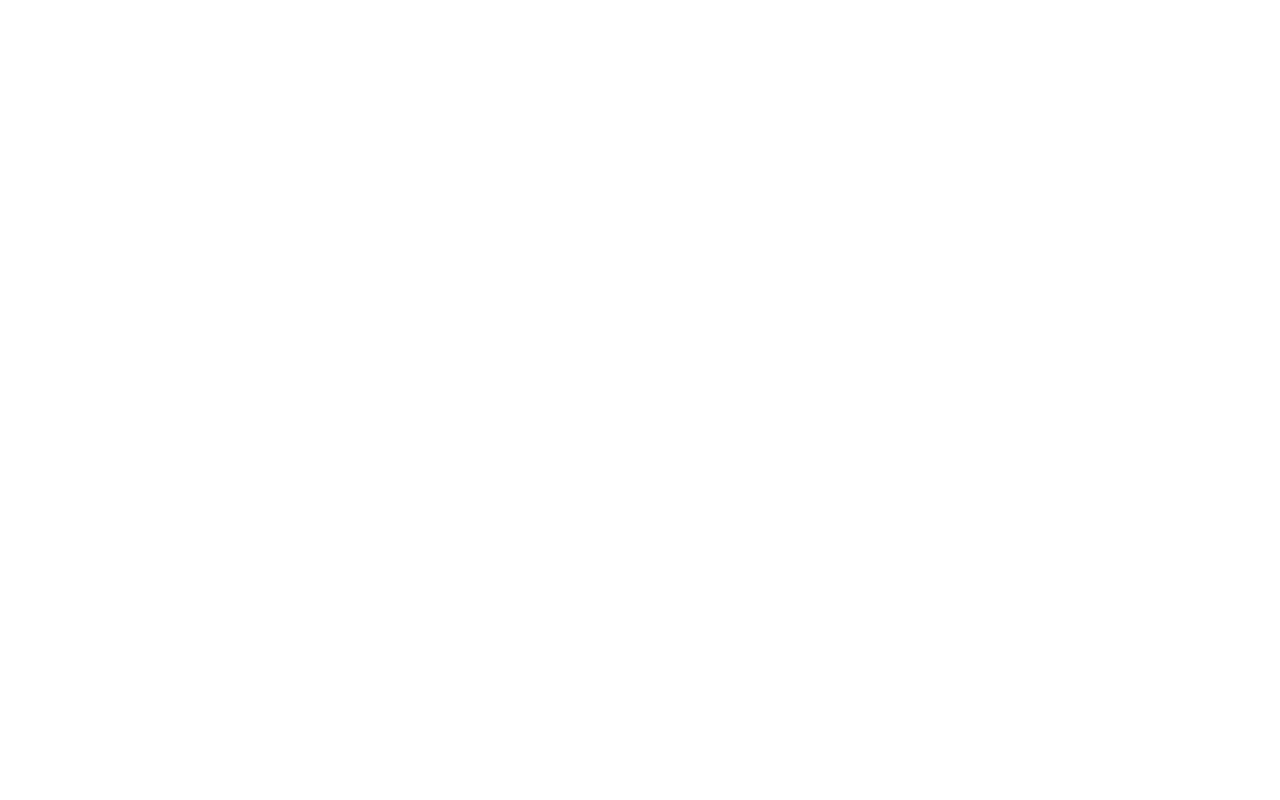
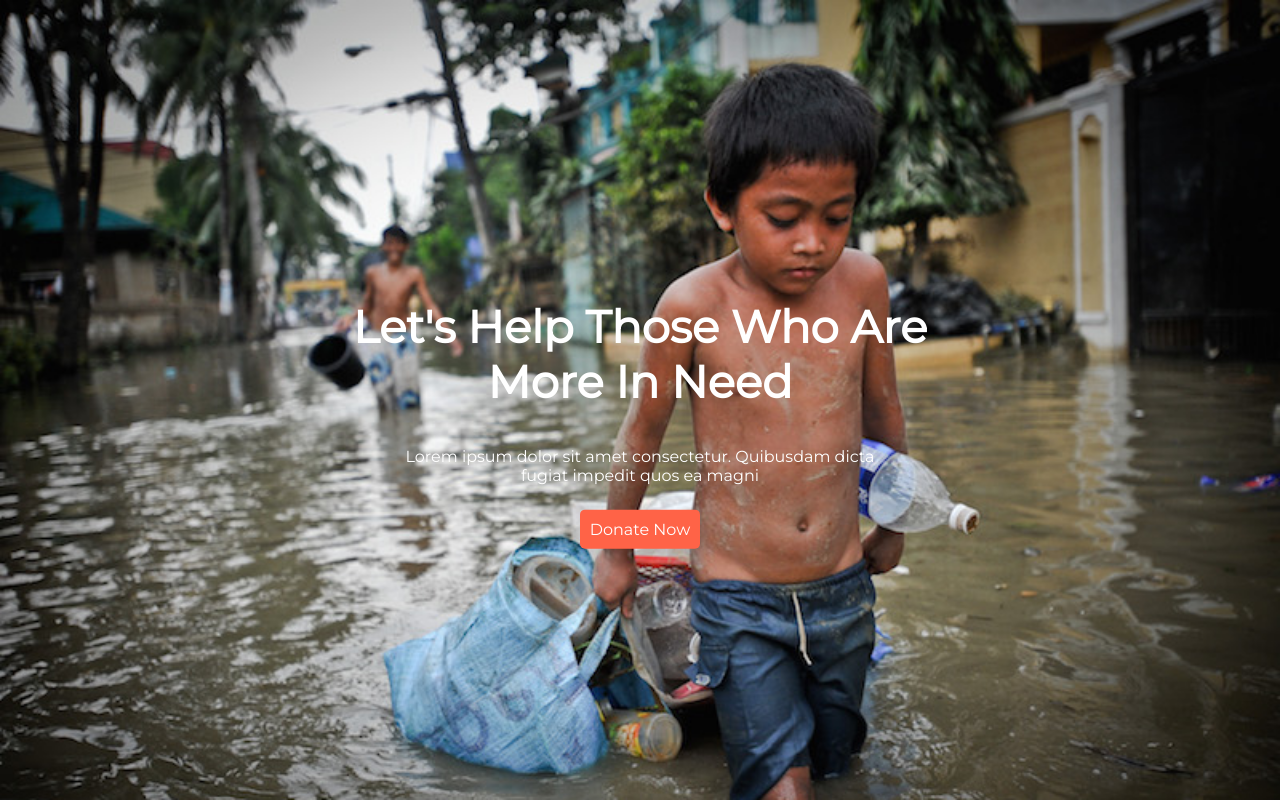
Before and after one commit to alamin2710/personal_website-design, a plain HTML site: page index.html in a window 1280 px wide. Drawn offline with Linux system fonts and the light colour scheme; a web font is replaced by a local one.

Commit message:
first section work is done

```diff
--- a/index.html
+++ b/index.html
@@ -5,10 +5,25 @@
     <meta charset="UTF-8">
     <meta http-equiv="X-UA-Compatible" content="IE=edge">
     <meta name="viewport" content="width=device-width, initial-scale=1.0">
+    <link rel="preconnect" href="https://fonts.googleapis.com">
+    <link rel="preconnect" href="https://fonts.gstatic.com" crossorigin>
+    <link
+        href="https://fonts.googleapis.com/css2?family=Arima&family=Cairo&family=Finlandica:ital@1&family=Montserrat&family=PT+Sans&family=Playfair+Display:ital,wght@1,600&display=swap"
+        rel="stylesheet">
+    <link rel="stylesheet" href="style.css">
     <title>Personal Website</title>
 </head>
 
+
 <body>
+    <section class="top-section-banner">
+        <div class="first-section">
+            <h1>Let's Help Those Who Are<br> More In Need</h1>
+            <p>Lorem ipsum dolor sit amet consectetur. Quibusdam dicta<br>fugiat
+                impedit quos ea magni </p><br>
+            <a href="#">Donate Now</a>
+        </div>
+    </section>
 
 </body>
 
--- a/style.css
+++ b/style.css
@@ -0,0 +1,43 @@
+body {
+    font-family: 'Montserrat', sans-serif;
+    margin: 0;
+    padding: 0;
+}
+
+/* Top/First Section Banner style start here*/
+.top-section-banner {
+    background-image: url("images/donation9.jpg");
+    position: relative;
+    background-size: cover;
+    display: flex;
+    width: 100%;
+    min-height: 100vh;
+}
+
+/* Top/First Section Banner style End */
+.first-section {
+    color: white;
+    position: absolute;
+    top: 50%;
+    left: 50%;
+    transform: translate(-50%, -50%);
+    text-align: center;
+    margin-bottom: 100px;
+    width: 50%
+}
+
+.first-section h1 {
+    font-size: 45px;
+    font-weight: 700;
+
+}
+
+.first-section a {
+    text-decoration: none;
+    color: white;
+    background-color: tomato;
+    margin: 5px;
+    padding: 10px;
+    border-radius: 5px;
+
+}
```
